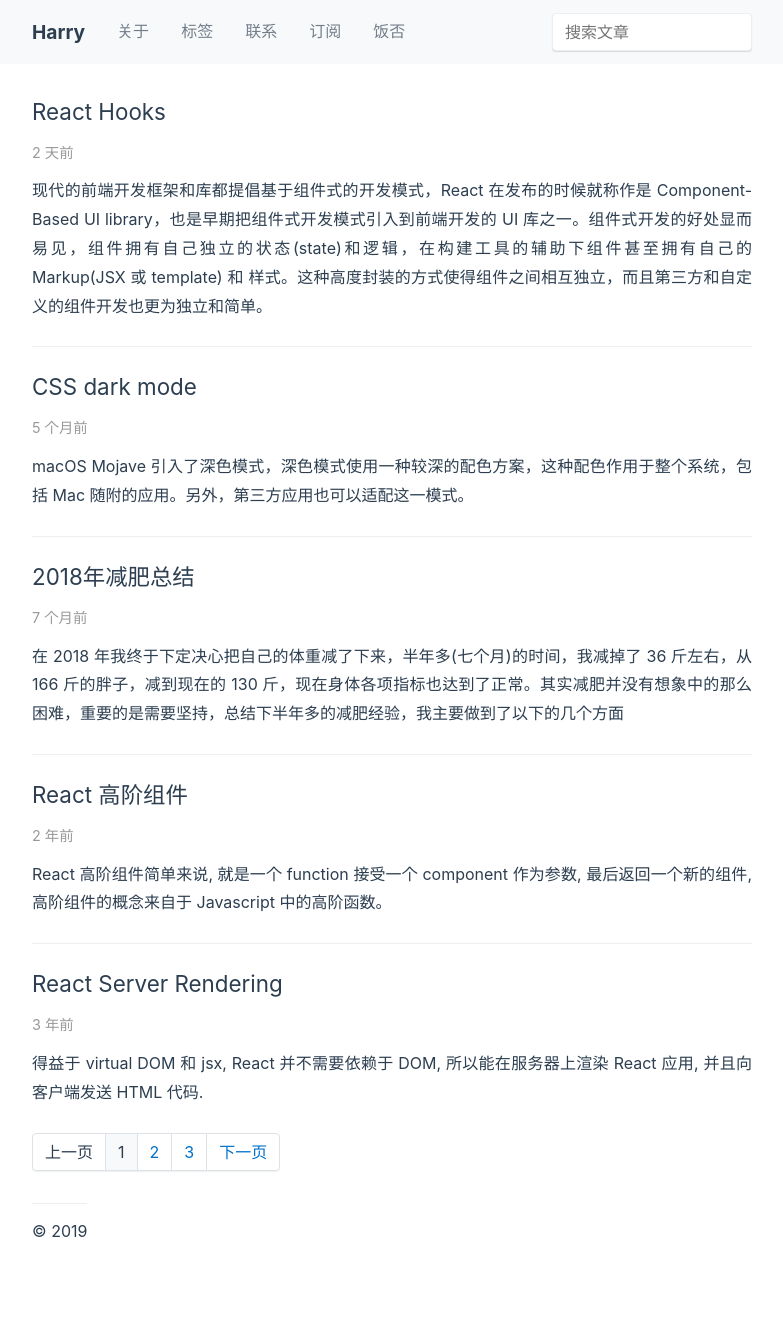
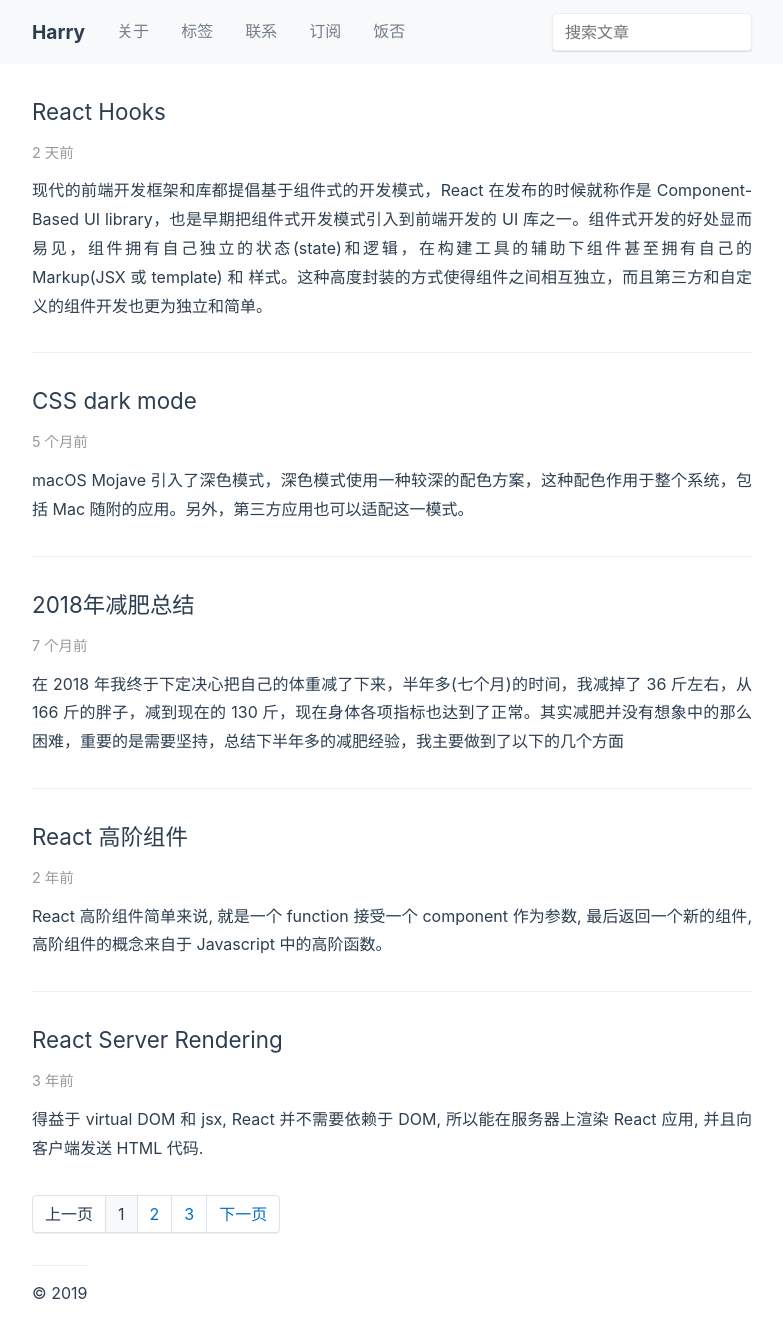
Before and after one commit to housne/housne.github.io, a Jekyll site: the page built from index.html, in a window 1280 px wide. Shown: the whole page, without its empty margins (248-1031 px from the left). Built offline with Jekyll 4.4.1, drawn with Linux system fonts in a browser that asks for light colours; the list of posts is cut into pages by our own code; before the commit the page ends 1275 px from its top, so only the background shows below that.

```diff
--- a/_includes/head.html
+++ b/_includes/head.html
@@ -2,5 +2,7 @@
   <meta charset="utf-8" />
   <meta content="width=device-width, initial-scale=1.0" name="viewport">
   {% seo %}
+  <link rel="shortcut icon" href="{{'/assets/images/icon/icon-48x48.png' | relative_url }}">
   <link rel="stylesheet" href="{{ '/assets/css/style.css' | relative_url }}" />
+  <link rel="manifest" href="{{ '/manifest.json' | relative_url }}">
 </head>
--- a/assets/css/style.scss
+++ b/assets/css/style.scss
@@ -134,14 +134,14 @@ textarea.form-control {
 
 
 .post-list {
-  padding-top: 0.5rem;
+  padding-top: 2rem;
   .post {
-    margin: 1.5rem 0;
-    border-bottom: solid 1px var(--border-color);
-    padding-bottom: 10px;
-    &:last-child {
-      border-bottom: none;
+    padding: 2rem 0;
+    border-top: solid 1px var(--border-color);
+    &:first-child {
+      border-top: none;
       margin-bottom: 0;
+      padding-top: 0;
     }
     .datetime {
       display: block;
@@ -151,7 +151,7 @@ textarea.form-control {
       color: var(--secondary-font-color);
     }
     .title {
-      margin: 1rem 0;
+      margin: 0 0 1rem;
       font-size: 1.4rem;
       font-weight: 400;
       a {
@@ -161,6 +161,12 @@ textarea.form-control {
     .summary {
       line-height: 1.8;
       text-align: justify;
+      * {
+        &:last-child {
+          margin-bottom: 0;
+          padding-bottom: 0;
+        }
+      }
     }
   }
 }
@@ -534,9 +540,11 @@ textarea.form-control {
 
 .comment-form-title, .comment-list-title {
   display: inline-block;
-  margin-top: 2rem;
+  margin: 2rem 0;
   padding-top: 1rem;
   position: relative;
+  font-size: 1.4rem;
+  font-weight: 400;
   &:before {
     content: "";
     position: absolute;
```
Also changed, not shown: service-worker.js (+26 -0 lines), assets/images/icon/icon-144x144.png (added), assets/images/icon/icon-192x192.png (added), assets/images/icon/icon-256x256.png (added), assets/images/icon/icon-384x384.png (added), assets/images/icon/icon-48x48.png (added), assets/images/icon/icon-512x512.png (added), assets/images/icon/icon-72x72.png (added), assets/images/icon/icon-96x96.png (added), manifest.json (added).
